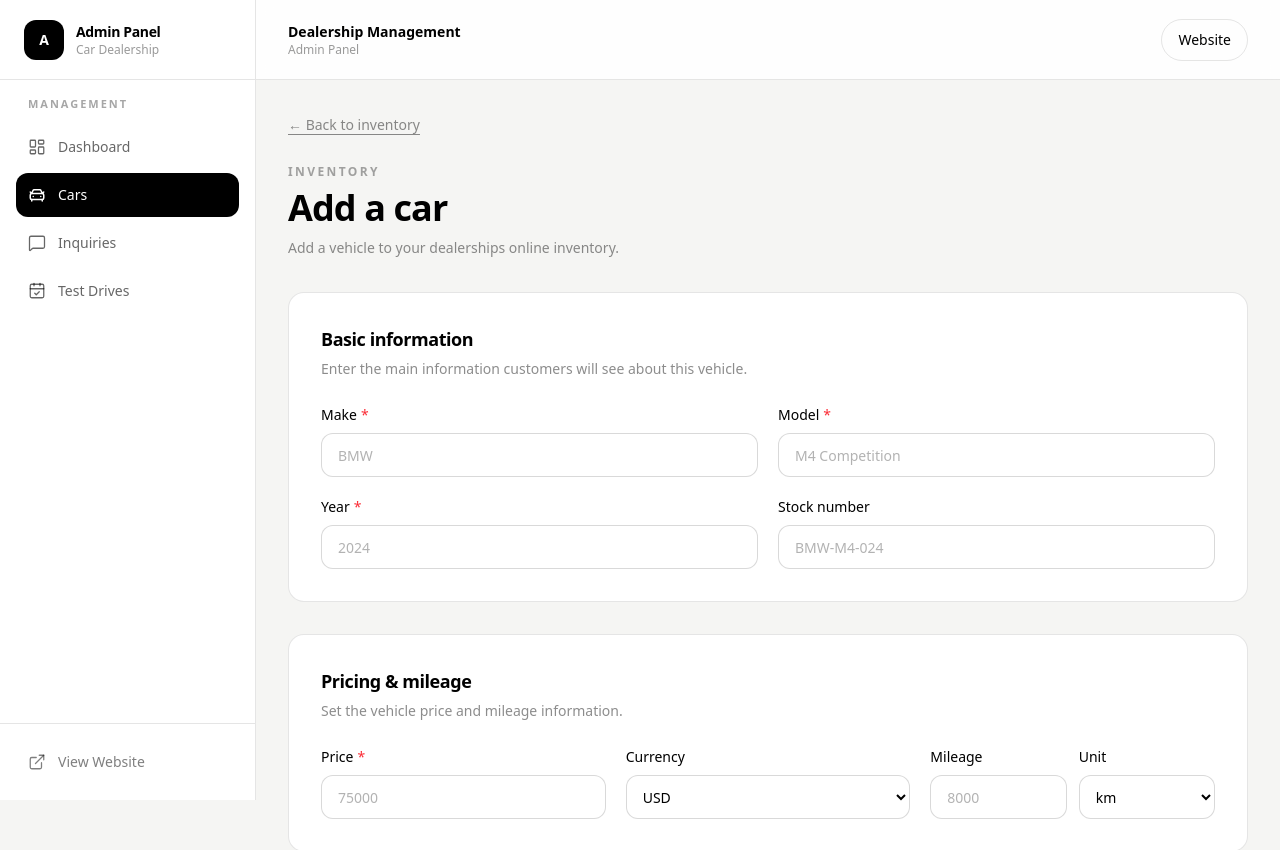
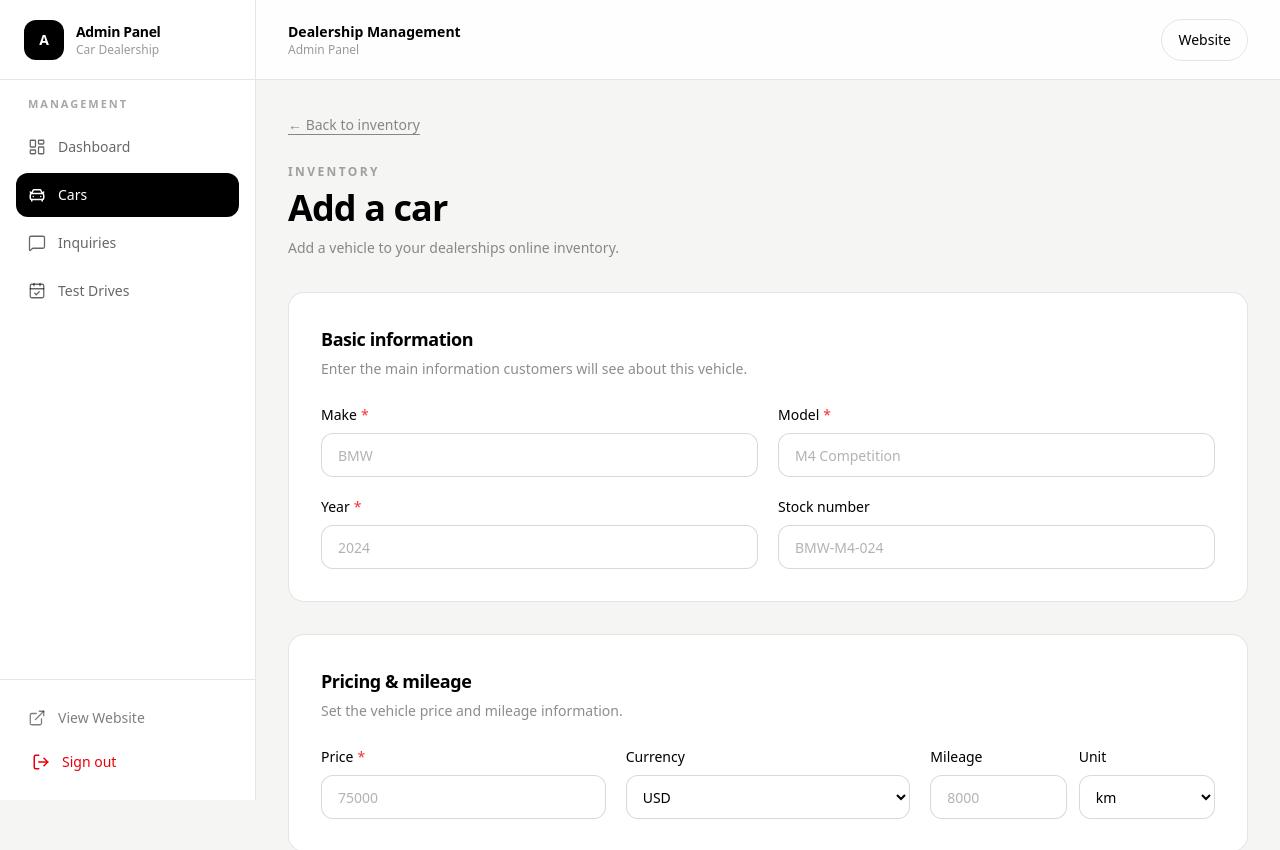
Before and after one commit to 321456987737/ALAutosAstorga, a Next.js app: page /admin/cars/new in a window 1280 px wide. Shown: the top 850 px of the page. Built offline with nearby package versions, Linux system fonts and the light colour scheme.

Commit message:
blah blah blah

```diff
--- a/src/components/admin/AdminSidebar.js
+++ b/src/components/admin/AdminSidebar.js
@@ -9,8 +9,9 @@ import {
   MessageSquare,
   CalendarCheck,
   ExternalLink,
+  LogOut,
 } from "lucide-react";
-
+import { signOut } from "next-auth/react";
 const navigation = [
   {
     label: "Dashboard",
@@ -49,7 +50,9 @@ const iconSpring = {
 
 export default function AdminSidebar() {
   const pathname = usePathname();
-
+const handleSignOut = () => {
+  signOut({ callbackUrl: "/login" });
+};
   const isActive = (href) => {
     if (href === "/admin") {
       return pathname === "/admin";
@@ -143,6 +146,14 @@ export default function AdminSidebar() {
 
             <span>View Website</span>
           </Link>
+
+<button
+  onClick={handleSignOut}
+  className="flex w-full items-center gap-3 rounded-xl px-4 py-3 text-sm font-medium text-red-600 transition-all duration-200 hover:bg-red-50 hover:text-red-700"
+>
+  <LogOut size={18} strokeWidth={2} />
+  <span>Sign out</span>
+</button>
         </div>
       </aside>
 
```
